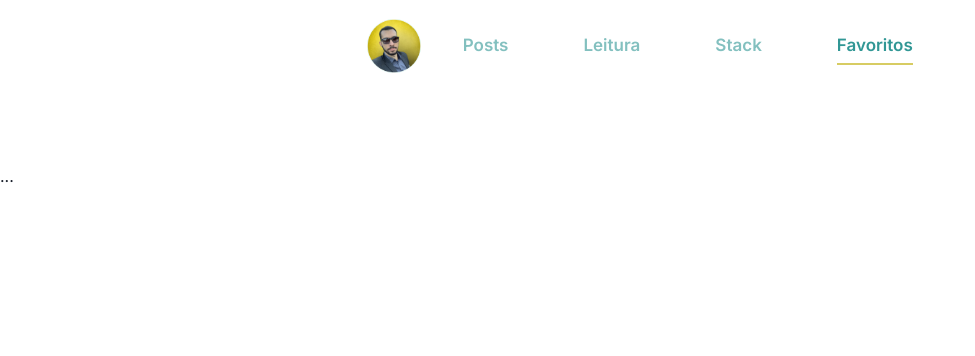
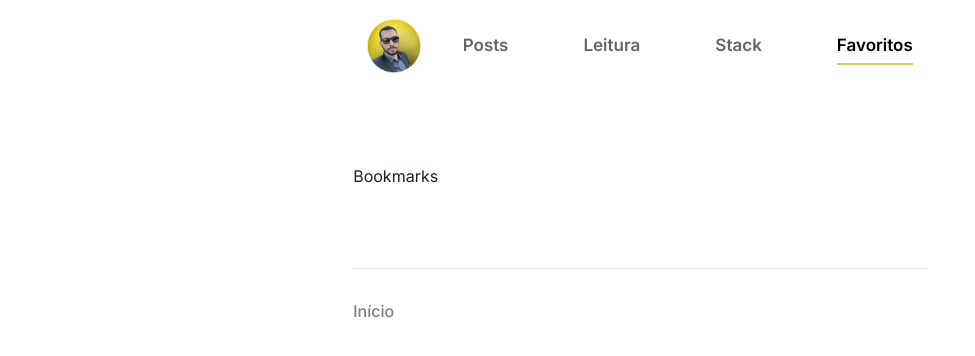
Before and after one commit to gabrielbarceloscn/gabriel-www, a Next.js app: page /bookmarks in a window 1280 px wide. Shown: the top 356 px of the page, without its empty margins (0-975 px from the left). Built offline with nearby package versions, Linux system fonts and the light colour scheme.

Commit message:
header finished

```diff
--- a/components/header.jsx
+++ b/components/header.jsx
@@ -32,7 +32,7 @@ const Header = (props) => {
                             {links.map((obj, idx) =>
                                 (
                                     <li key={idx} className={pathname === obj.path ? styles.linkActive : styles.link}>
-                                        <Link href={obj.path} color={"brand.900"}>{obj.name}</Link>
+                                        <Link href={obj.path}>{obj.name}</Link>
                                     </li>
                                 ))}
                         </ul>
--- a/components/header.module.scss
+++ b/components/header.module.scss
@@ -44,6 +44,10 @@
   &:last-of-type {
     margin-right: 0;
   }
+
+  a{
+    color: #000;
+  }
 }
 
 .linkActive {
--- /dev/null
+++ b/components/page-transition.jsx
@@ -0,0 +1,24 @@
+import {motion} from "framer-motion";
+
+const variants = {
+    initial: {
+        opacity: 0,
+        y: 8,
+    },
+    enter: {
+        opacity: 1,
+        y: 0,
+        transition: {
+            duration: 0.4,
+            ease: [0.61, 1, 0.88, 1],
+        },
+    },
+}
+
+const PageTransition = ({children}) => (
+    <motion.div  initial="initial" animate="enter" variants={variants}>
+        {children}
+    </motion.div>
+)
+
+export default PageTransition;
--- /dev/null
+++ b/components/page.jsx
@@ -0,0 +1,34 @@
+import {Container, Heading, Link, chakra} from "@chakra-ui/react";
+import Header from "./header";
+import PageTransition from "./page-transition";
+import styles from "./page.module.scss";
+
+const footerLinks = [
+    {name: 'Início', url: '/', isExternal: false}
+]
+
+const Page = ({children}) => {
+
+    return (
+        <Container>
+            <Header/>
+
+            <chakra.main mb={{base: '50px', sm: '80px'}}>
+                <PageTransition>{children}</PageTransition>
+            </chakra.main>
+            <footer className={styles.footer}>
+                <ul className={styles.links}>
+                    {footerLinks.map(link => (
+                        <li key={link.name}>
+                            <Link href={link.url} isExternal={link.isExternal}>
+                                {link.name}
+                            </Link>
+                        </li>
+                    ))}
+                </ul>
+            </footer>
+        </Container>
+    )
+}
+
+export default Page;
--- /dev/null
+++ b/components/page.module.scss
@@ -0,0 +1,31 @@
+.footer {
+  width: 100%;
+  padding: 30px 0;
+  border-top: 1px solid var(--border);
+
+  p {
+    opacity: 0.3;
+  }
+}
+
+.links {
+  display: grid;
+  margin: 0;
+  margin-bottom: 50px;
+  padding: 0;
+  list-style: none;
+  grid-template-columns: repeat(3, 1fr);
+  grid-gap: 20px;
+
+  li {
+    margin-bottom: 0;
+    color: var(--textTinted);
+    font-weight: 500;
+    transition: color 0.2s ease-out;
+
+    &:hover,
+    &:focus {
+      color: var(--text);
+    }
+  }
+}
--- a/pages/bookmarks.jsx
+++ b/pages/bookmarks.jsx
@@ -1,12 +1,12 @@
 import Header from "../components/header";
+import Page from "../components/page";
 
 const Bookmarks = (props) => {
 
     return (
-        <>
-            <Header/>
-            ...
-        </>
+        <Page>
+            Bookmarks
+        </Page>
     )
 }
 
--- a/pages/stack.jsx
+++ b/pages/stack.jsx
@@ -1,11 +1,11 @@
 import Header from "../components/header";
+import Page from "../components/page";
 
 const Stack = (props) => {
     return (
-        <>
-            <Header/>
+        <Page>
             Stack
-        </>
+        </Page>
     )
 }
 
--- a/src/theme.js
+++ b/src/theme.js
@@ -8,16 +8,6 @@ and used hypertheme to create color variations.
  */
 const customTheme = extendTheme(
     {
-        styles: {
-            global: {
-                a: {
-                    color: "teal.500",
-                    _hover: {
-                        textDecoration: "none"
-                    }
-                }
-            },
-        },
         colors: {
             brand: {
                 "50": "#fbfaf1",
@@ -29,7 +19,33 @@ const customTheme = extendTheme(
                 "600": "#cdbf3a",
                 "700": "#bdb030",
                 "800": "#a99d2b",
-                // "900": "#807721"
+                "900": "#807721"
+            }
+        },
+        styles: {
+            global: {
+                // styles for the `body`
+                // body: {
+                //     bg: "gray.400",
+                //     color: "white",
+                // },
+                // styles for the `a`
+                // a: {
+                //     color: "yellow.500",
+                //     _hover: {
+                //         textDecoration: "none",
+                //     },
+                // },
+            },
+        },
+        components: {
+            Link: {
+                baseStyle: {
+                    color: "inherit",
+                    _hover: {
+                        textDecoration: "none",
+                    },
+                }
             }
         },
         fonts: {
--- a/styles/global.scss
+++ b/styles/global.scss
@@ -2,11 +2,10 @@
 
 // Font variables
 
-a{
-  //text-decoration: none!important;
-  //color: #000!important;
-}
 
 :root{
   --headerBg: rgba(255, 255, 255, 0.6);
+  --border: rgba(0, 0, 0, 0.08);
+  --text: #000;
+  --textTinted: rgba(0, 0, 0, 0.5);
 }
```
Also changed, not shown: pages/books.jsx (+4 -3 lines), pages/index.js (+10 -15 lines).
